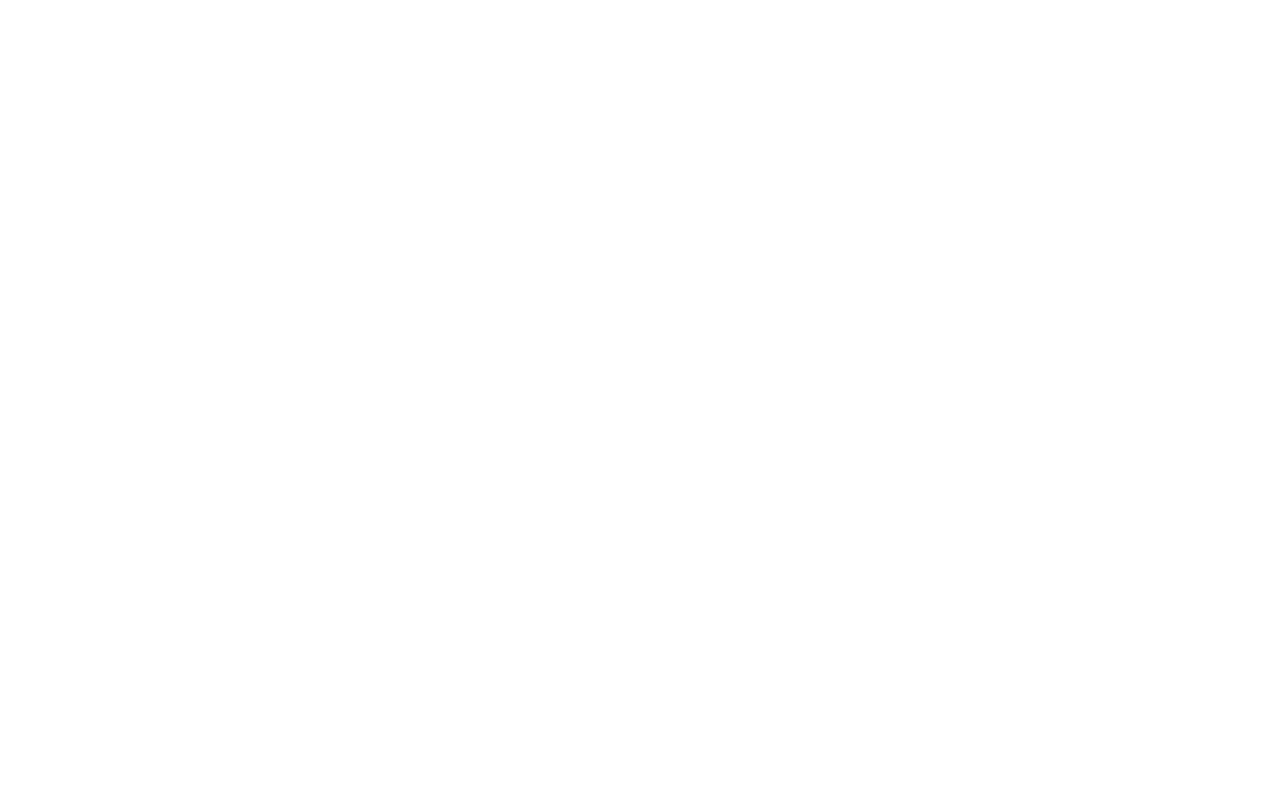
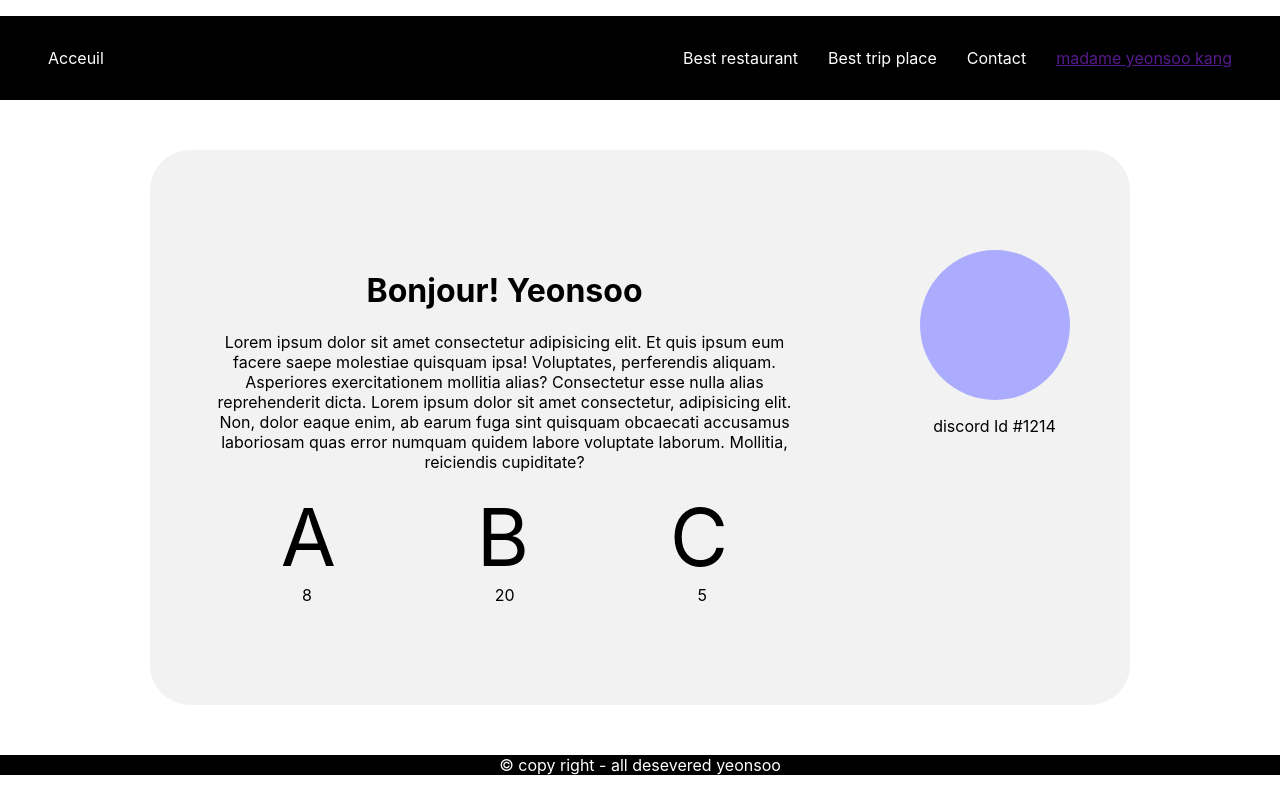
Before and after one commit to v-ina/exercice-react--depuis_le_debut, a React (Create React App) app: page /monprofil in a window 1280 px wide. Before the commit this address had no page. Built offline with nearby package versions, Linux system fonts and the light colour scheme.

Commit message:
page monprofil

```diff
--- a/src/App.js
+++ b/src/App.js
@@ -4,6 +4,7 @@
 import Contact from './page/Contact';
 import Meal from './page/Meal'
 import Visit from './page/Visit'
+import Monprofil from './page/Monprofil'
 
 function App() {
   return (
@@ -22,10 +23,12 @@
 
     <BrowserRouter>
       <Routes>
-        <Route path='/home' element={<Home />} />
+        <Route path='/' element={<Home />} />
         <Route path='/meal' element={<Meal />} />
         <Route path='/visit' element={<Visit />} />
         <Route path='/contact' element={<Contact />} />
+        <Route path='/monprofil' element={<Monprofil />} />
+
       </Routes>
     </BrowserRouter>
   );
--- a/src/component/Header.js
+++ b/src/component/Header.js
@@ -1,3 +1,4 @@
+import { Link } from "react-router-dom";
 import ProfilMenu from './ProfilMenu'
 // import "./Header.css";
 import "./Header.scss";
@@ -7,12 +8,12 @@
         <header>
             <nav>
                 <ul className='flex'>
-                    <li><a href="/home">Acceuil</a></li>
-                    <li><a href="/meal">Best restaurant</a></li>
-                    <li><a href="/visit">Best trip place</a></li>
-                    <li><a href="/contact">Contact</a></li>
+                    <li><Link to="/">Acceuil</Link></li>
+                    <li><Link to="/meal">Best restaurant</Link></li>
+                    <li><Link to="/visit">Best trip place</Link></li>
+                    <li><Link to="/contact">Contact</Link></li>
                     <li>
-                        <ProfilMenu />
+                        <Link to="/monprofil"><ProfilMenu /></Link>
                     </li>
                 </ul>
             </nav>
--- a/src/page/Home.js
+++ b/src/page/Home.js
@@ -1,6 +1,7 @@
 import Header from '../component/Header';
 import Footer from '../component/Footer';
 import './Home.css'
+
 function Home(){
 
     const articles = [
--- /dev/null
+++ b/src/page/Monprofil.jsx
@@ -0,0 +1,42 @@
+import Header from '../component/Header'
+import Footer from '../component/Footer'
+import './Monprofil.scss'
+
+function Monprofil(){
+    const user = {
+        name : "Yeonsoo",
+        img : "blueviolet",
+        icon1 : 8,
+        icon2 : 20,
+        icon3 : 5
+    }
+
+    return(
+        <>
+            <Header />
+            <main className='main--monprofil'>
+                <div className='user'>
+                    <h1> Bonjour! {user.name}</h1>
+                    <p>Lorem ipsum dolor sit amet consectetur adipisicing elit. Et quis ipsum eum facere saepe molestiae quisquam ipsa! Voluptates, perferendis aliquam. Asperiores exercitationem mollitia alias? Consectetur esse nulla alias reprehenderit dicta. Lorem ipsum dolor sit amet consectetur, adipisicing elit. Non, dolor eaque enim, ab earum fuga sint quisquam obcaecati accusamus laboriosam quas error numquam quidem labore voluptate laborum. Mollitia, reiciendis cupiditate?</p>
+                    <div>
+                        <span className='icon'>A</span>
+                        <span className='icon'>B</span>
+                        <span className='icon'>C</span>
+                    </div>
+                    <div>
+                        <span>{user.icon1}</span>
+                        <span>{user.icon2}</span>
+                        <span>{user.icon3}</span>
+                    </div>
+                </div>
+                <div>
+                    <div className="profil-img"></div>
+                    <p>discord Id #1214</p>
+                </div>
+            </main>
+            <Footer />
+        </>
+    )
+}
+
+export default Monprofil
--- /dev/null
+++ b/src/page/Monprofil.scss
@@ -0,0 +1,44 @@
+.main--monprofil{
+    display: flex;
+    justify-content: space-around;
+    border-radius: 40px;
+    padding: 100px 0px;
+    margin: 50px 150px;
+    background-color: rgb(242, 242, 242);
+
+    .user{
+        width: 60%;
+        div{
+            display: flex;
+            justify-content: space-around;
+
+            .icon{
+                font-size: 5rem;
+            }
+
+
+        }
+    }
+
+
+    .profil-img{
+        background-color: rgb(172, 172, 255);
+        height: 150px;
+        width: 150px;
+        border-radius: 100%;
+        display: block;
+        margin: 0 auto;
+    }
+    h1{
+        background: none;
+        height: auto;
+    }
+    p{
+        background:none;
+        color: black;
+    }
+
+
+
+
+}
```
